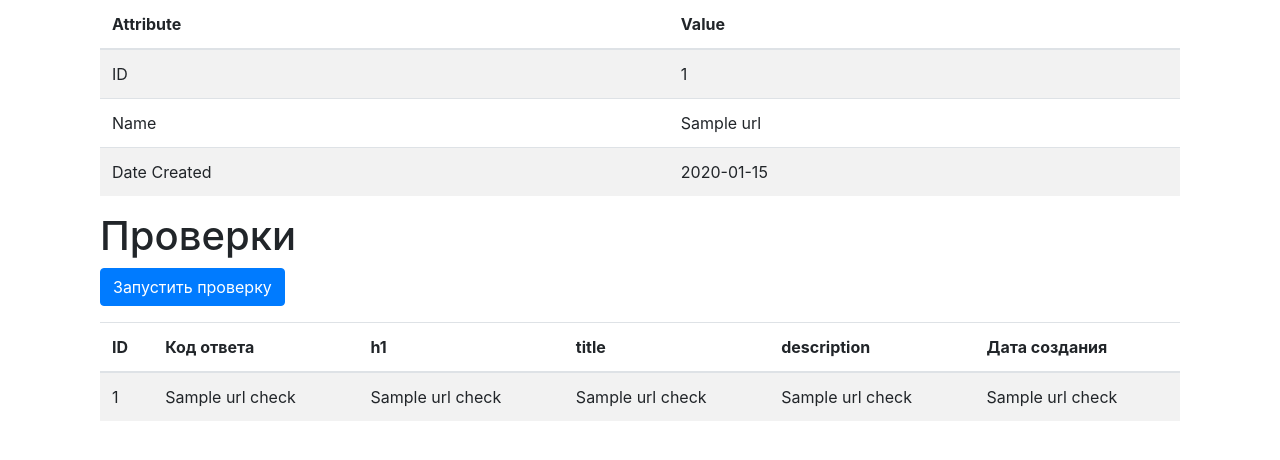
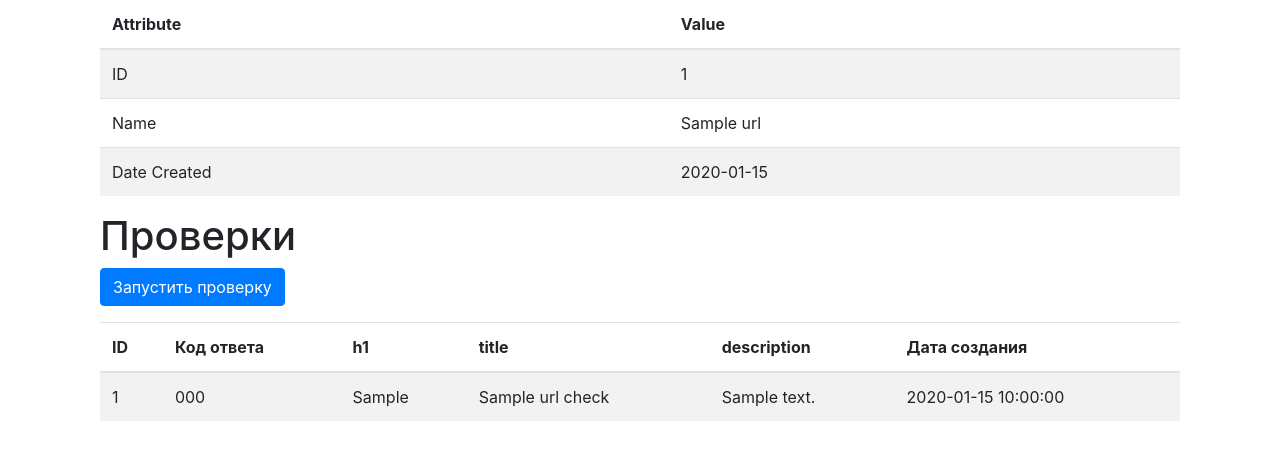
Before and after one commit to eleron96/python-project-83, a Flask app: page /urls/1 in a window 1280 px wide. Shown: the part 133-593 px from the top of the page. Run offline with Flask 3, Linux system fonts and the light colour scheme; a database or web service that is not in the repository returns one stand-in record (values such as "Sample title"); some libraries are stand-ins or nearby versions.

Commit message:
DB extruction updated

```diff
--- a/page_analyzer/app.py
+++ b/page_analyzer/app.py
@@ -55,16 +55,28 @@ def add_url():
 def show_url(url_id):
     conn = get_connection()
     cursor = conn.cursor()
-    cursor.execute("SELECT * FROM urls WHERE id = %s", (url_id,))
+    cursor.execute("SELECT id, name, created_at FROM urls WHERE id = %s", (url_id,))
     url = cursor.fetchone()
 
     cursor.execute(
-        "SELECT * FROM url_checks WHERE url_id = %s ORDER BY created_at DESC",
+        "SELECT id, url_id, created_at, status_code, h1, description, title FROM url_checks WHERE url_id = %s ORDER BY created_at DESC",
         (url_id,))
-    checks = cursor.fetchall()
+    checks_raw = cursor.fetchall()
 
-    return render_template("url.html", id=url[0], name=url[1],
-                           created_at=url[2], checks=checks)
+    checks = []
+    for check in checks_raw:
+        checks.append({
+            "id": check[0],
+            "url_id": check[1],
+            "created_at": check[2],
+            "status_code": check[3],
+            "h1": check[4],
+            "description": check[5],
+            "title": check[6]
+        })
+
+    return render_template("url.html", id=url[0], name=url[1], created_at=url[2], checks=checks)
+
 
 
 @app.route("/urls_list")
--- a/page_analyzer/templates/url.html
+++ b/page_analyzer/templates/url.html
@@ -52,15 +52,14 @@
             <tbody>
                 {% for check in checks %}
                     <tr>
-                        <td>{{ check[0] }}</td> <!-- id -->
-                        <td>{{ check[1] }}</td> <!-- status_code -->
-                        <td>{{ check[2] }}</td> <!-- h1 -->
-
-                        <td>{{ check[3] }}</td> <!-- title -->
-                        <td>{{ check[4] }}</td> <!-- description -->
+                        <td>{{ check.id }}</td> <!-- id -->
+                        <td>{{ check.status_code }}</td> <!-- status_code -->
+                        <td>{{ check.h1 }}</td> <!-- h1 -->
+                        <td>{{ check.title }}</td> <!-- title -->
+                        <td>{{ check.description }}</td> <!-- description -->
                         <td>
-                            {% if check[5] %}
-                                {{ check[5] }} <!-- created_at -->
+                            {% if check.created_at %}
+                                {{ check.created_at }} <!-- created_at -->
                             {% else %}
                                 No date available
                             {% endif %}
```
